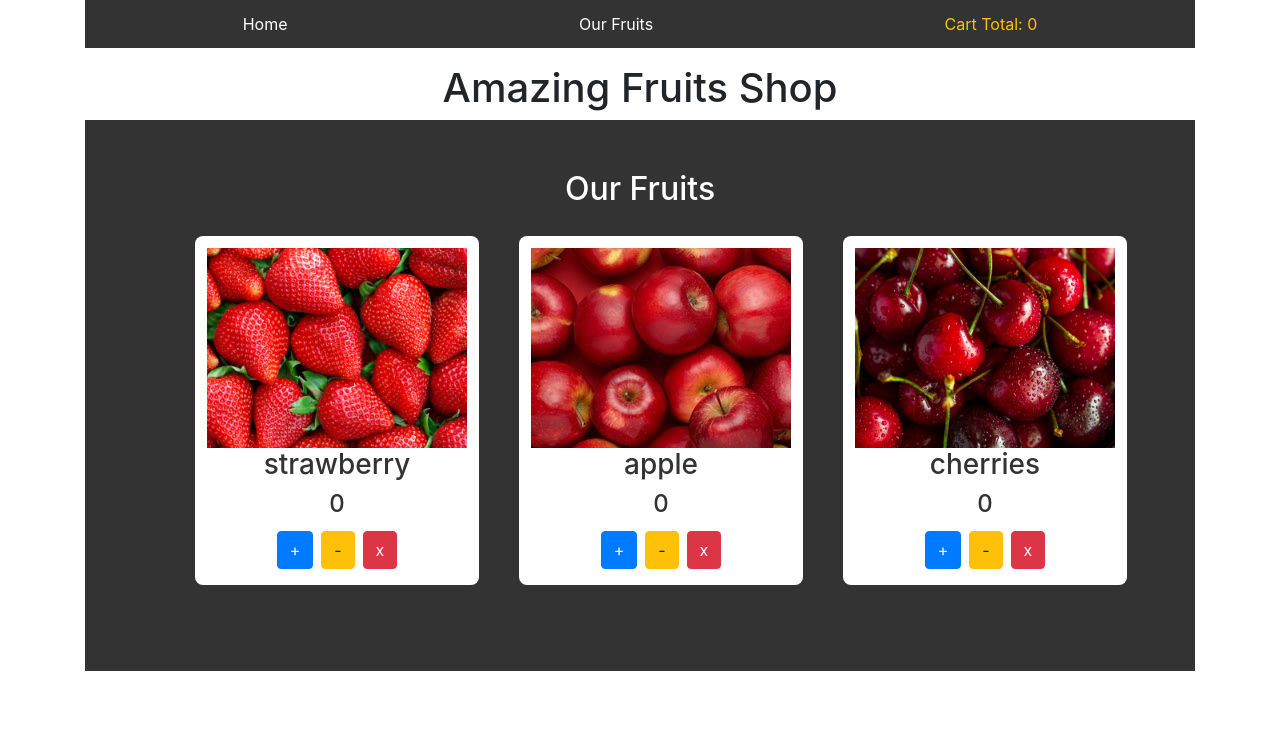
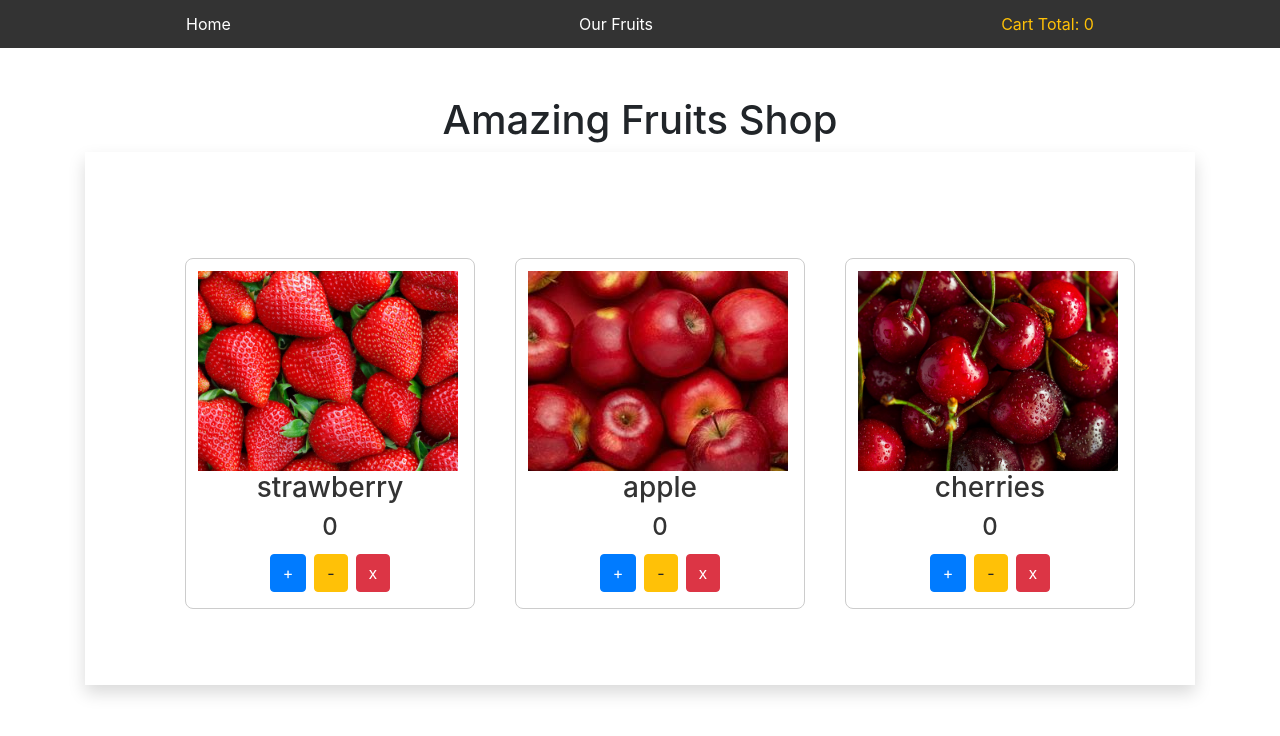
Before and after one commit to sylpi10/3wa-tp-fruits, a React (Create React App) app: page / in a window 1280 px wide. Shown: the top 736 px of the page. Built offline with nearby package versions, Linux system fonts and the light colour scheme.

Commit message:
update css

```diff
--- a/public/index.html
+++ b/public/index.html
@@ -24,7 +24,7 @@
       work correctly both with client-side routing and a non-root public URL.
       Learn how to configure a non-root public URL by running `npm run build`.
     -->
-    <title>React App</title>
+    <title>Amazing fruits shop</title>
   </head>
   <body>
     <noscript>You need to enable JavaScript to run this app.</noscript>
--- a/src/App.css
+++ b/src/App.css
@@ -15,15 +15,11 @@ nav > ul {
 }
 
 .fruits {
-  background-color: #333;
-  margin-top: 60px;
-  padding: 50px;
-  color: #fff;
-}
-.fruits {
   /* display: flex; */
   margin: auto;
   list-style-type: none;
+  padding: 40px;
+  color: #fff;
 }
 .fruits ul {
   list-style-type: none;
@@ -36,6 +32,7 @@ nav > ul {
   background-color: #fff;
   margin: 20px;
   color: #333;
+  border: solid 1px #ccc;
 }
 
 .fruits button {
--- a/src/App.js
+++ b/src/App.js
@@ -1,13 +1,6 @@
 import './App.css';
 import React from 'react';
 import Cart from './components/Cart';
-// function App() {
-//   return (
-//     <div className="App">
-//       <h1>yo</h1>
-//     </div>
-//   );
-// }
 
 class App extends React.Component {
   constructor(props){
@@ -17,13 +10,11 @@ class App extends React.Component {
 
   render(){
     return(
-      <div className="container">
 
         <div className="">
 
           <Cart />
         </div>
-      </div>
     )
   }
 }
--- a/src/components/Cart.js
+++ b/src/components/Cart.js
@@ -77,8 +77,10 @@ class Cart extends React.Component {
               </div>
             </ul>
         </nav>
-        <h1>Amazing Fruits Shop</h1>
-        <div className="fruits">
+        <div className="container">
+
+        <h1 className="mt-5">Amazing Fruits Shop</h1>
+        <div className="fruits shadow">
 
          <h2> Our Fruits</h2>
                 <ul className="fruits-wrap">
@@ -88,15 +90,17 @@ class Cart extends React.Component {
                       <h3>{fruit.name} </h3>
                         <h4>{fruit.quantity} </h4>
                     <div>
-                        <button onClick={() => this.addOne(fruit) }className="btn btn-primary">+</button>
+                        <button onClick={() => this.addOne(fruit) } className="btn btn-primary">+</button>
                         <button onClick={() => this.minusOne(fruit) } className="btn btn-warning">-</button>
-                        <button onClick={() => this.reset(fruit) }className="btn btn-danger">x</button>
+                        <button onClick={() => this.reset(fruit) } className="btn btn-danger">x</button>
                       </div>
                     </li>
 
                 ))}
                 </ul>
         </div>
+        </div>
+
 
         {/* <Fruits/> */}
       </div>
--- a/src/components/Fruits.js
+++ b/src/components/Fruits.js
@@ -6,14 +6,8 @@ import Cart from './Cart.js';
 class Fruits extends React.Component {
       constructor(props){
       super(props)
-
-      // this.addOne = this.addOne.bind(this);
   }
 
-  componentDidMount(){
-
-  console.log(Cart);
-  }
 
   render(){
     return(
```
